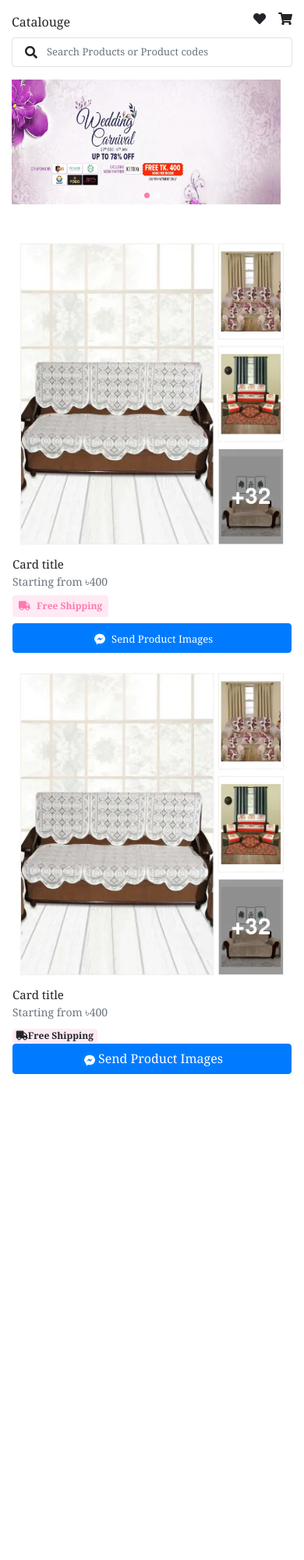
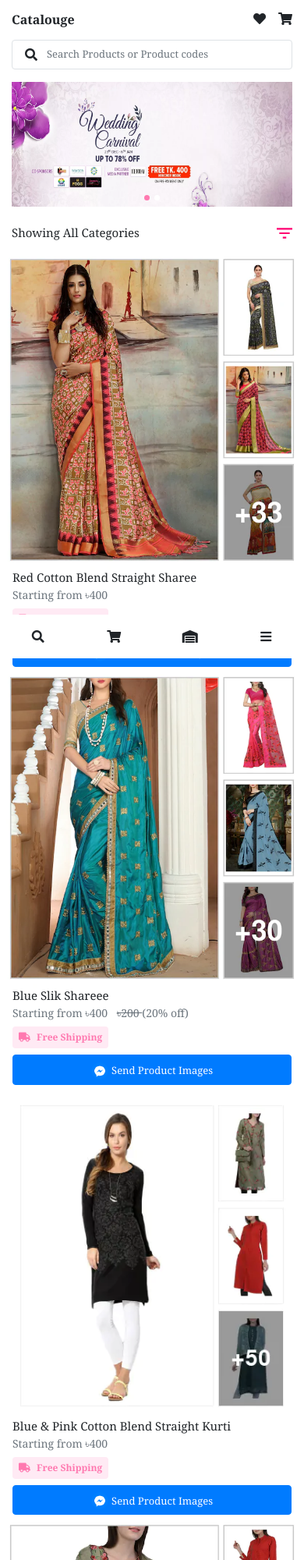
Before and after one commit to Refun/catalogue, a plain HTML site: page index.html in a window 390 px wide. Shown: the top 2000 px of the page at 78% size. Before the commit the page ends 1377 px from the top, so only its background shows below. Drawn offline with nearby package versions, Linux system fonts and the light colour scheme; a web font is replaced by a local one.

Commit message:
added functionality

```diff
--- a/css/style.css
+++ b/css/style.css
@@ -5,7 +5,9 @@
 }
 */
 @import url('https://fonts.googleapis.com/css?family=Noto+Serif:400,400i,700');
-
+html {
+  scroll-behavior: smooth;
+}
 textarea {
     -webkit-appearance: none;
 }
@@ -129,7 +131,7 @@ body {
 }
 
 .category img{
-    width: 345px;
+    width: 100%;
     height: 160px;
 }
 
--- a/index.html
+++ b/index.html
@@ -24,13 +24,54 @@
 
 
 <body>
+      <div class="fixed-bottom bg-white pt-3 d-block d-md-none bottom_menu">
+        <div class="row">
+            <div class="col-3">
+
+                <figure class="itembox text-center">
+                    <span class=""><i class="fas fa-search"></i>
+                    </span>
+
+                </figure> <!-- iconbox // -->
+
+            </div> <!-- col // -->
+            <div class="col-3">
+
+                <figure class="itembox text-center">
+                    <span class=""><i class="fas fa-shopping-cart"></i>
+                    </span>
+
+                </figure> <!-- iconbox // -->
+
+            </div> <!-- col // -->
+            <div class="col-3">
+
+                <figure class="itembox text-center">
+                    <span class=""><i class="fas fa-warehouse"></i>
+                    </span>
+
+                </figure> <!-- iconbox // -->
+
+            </div> <!-- col // -->
+            <div class="col-3">
+
+                <figure class="itembox text-center">
+                    <span class=""><i class="fas fa-bars"></i>
+                    </span>
+
+                </figure> <!-- iconbox // -->
+
+            </div> <!-- col // -->
+        </div> <!-- row.// -->
+    </div>
+
     <header class="topbar bg-white">
         <div class="container-fluid">
             <div class="row">
                 <div class="col-12 pt-3 pb-2">
                     <div class="d-flex flex-row">
                         <div class="d-flex justify-content-start">
-                            Catalouge
+                            <h6 class="font-weight-bold">Catalouge</h6>
                         </div>
                         <div class="d-flex ml-auto">
                             <i class="fas fa-heart"></i>
@@ -90,6 +131,21 @@
         </div>
     </section>
 
+    <section class="filter">
+        <div class="container">
+            <div class="row">
+                <div class="col-md-12 d-flex flex-row">
+                    <h5 class="card-title">Showing All Categories</h5>
+                    <span class="ml-auto"><svg xmlns="http://www.w3.org/2000/svg" xmlns:xlink="http://www.w3.org/1999/xlink" version="1.1" id="Capa_1" x="0px" y="0px" width="20" height="20" viewBox="0 0 459 459" style="enable-background:new 0 0 459 459;" xml:space="preserve" class="hovered-paths"><g><g>
+                        <g id="filter">
+                            <path d="M178.5,382.5h102v-51h-102V382.5z M0,76.5v51h459v-51H0z M76.5,255h306v-51h-306V255z" data-original="#000000" class="hovered-path active-path" style="fill:#FF0070" data-old_color="##FF79B"></path>
+                        </g>
+                    </g></g> </svg>
+                    </span>
+                </div>
+            </div>
+        </div>
+    </section>
 <!--
     <section class="product_display">
         <div class="container">
@@ -110,11 +166,11 @@
          <div class="container-fluid pl-0 pr-0">
                 <div class="row">
                     <div class="col-md-12">
-                      <img src="img/show2.jpeg" alt="Snow" class="img-fluid pl-0 pr-0">
+                      <img src="img/show3.jpeg" alt="Snow" class="img-fluid pl-0 pr-0">
                     </div>
 
                     <div class="col-md-12 pl-3 pr-3">
-                        <h5 class="card-title">Card title</h5>
+                        <h5 class="card-title">Red Cotton Blend Straight Sharee</h5>
                         <h6 class="card-subtitle mb-2 text-muted">Starting from ৳400</h6>
                         <span class="badge badge-pink p-2 text-pink">
                             <i class="fas fa-truck mr-2"></i>Free Shipping</span>
@@ -122,18 +178,67 @@
                         <span class="f-13">Send Product Images</span></button>
                      </div>
                 </div>
+
                  <div class="row">
                     <div class="col-md-12">
-                      <img src="img/show2.jpeg" alt="Snow" class="img-fluid pl-0 pr-0">
+                      <img src="img/show4.jpeg" alt="Snow" class="img-fluid pl-0 pr-0">
                     </div>
 
                     <div class="col-md-12 pl-3 pr-3">
-                        <h5 class="card-title">Card title</h5>
-                        <h6 class="card-subtitle mb-2 text-muted">Starting from ৳400</h6>
-                        <span class="badge badge-pink"><i class="fas fa-truck"></i>Free Shipping</span>
-                      <button type="button" class="btn btn-primary text-center mx-auto w-100"><img class="verticle-center" src="img/messenger.png" width="22" height="22"/>Send Product Images</button>
+                        <h5 class="card-title">Blue Slik Shareee</h5>
+                        <h6 class="card-subtitle mb-2 text-muted">Starting from ৳400 <del class="ml-2">৳200 </del>(20% off)</h6>
+                        <span class="badge badge-pink p-2 text-pink">
+                            <i class="fas fa-truck mr-2"></i>Free Shipping</span>
+                      <button type="button" class="btn btn-primary text-center mx-auto w-100 mt-2"><img class="wh22" src="img/messenger.png"/>
+                        <span class="f-13">Send Product Images</span></button>
                      </div>
                 </div>
+
+                 <div class="row">
+                    <div class="col-md-12">
+                      <img src="img/show5.jpeg" alt="Snow" class="img-fluid pl-0 pr-0">
+                    </div>
+
+                    <div class="col-md-12 pl-3 pr-3">
+                        <h5 class="card-title">Blue & Pink Cotton Blend Straight Kurti</h5>
+                        <h6 class="card-subtitle mb-2 text-muted">Starting from ৳400</h6>
+                        <span class="badge badge-pink p-2 text-pink">
+                            <i class="fas fa-truck mr-2"></i>Free Shipping</span>
+                      <button type="button" class="btn btn-primary text-center mx-auto w-100 mt-2"><img class="wh22" src="img/messenger.png"/>
+                        <span class="f-13">Send Product Images</span></button>
+                     </div>
+                </div>
+
+                 <div class="row">
+                    <div class="col-md-12">
+                      <img src="img/show6.jpeg" alt="Snow" class="img-fluid pl-0 pr-0">
+                    </div>
+
+                    <div class="col-md-12 pl-3 pr-3">
+                        <h5 class="card-title">Red & Grey Cotton Blend Straight Kurti</h5>
+                        <h6 class="card-subtitle mb-2 text-muted">Starting from ৳400</h6>
+                        <span class="badge badge-pink p-2 text-pink">
+                            <i class="fas fa-truck mr-2"></i>Free Shipping</span>
+                      <button type="button" class="btn btn-primary text-center mx-auto w-100 mt-2"><img class="wh22" src="img/messenger.png"/>
+                        <span class="f-13">Send Product Images</span></button>
+                     </div>
+                </div>
+
+                  <div class="row pb-2">
+                    <div class="col-md-12">
+                      <img src="img/show1.jpeg" alt="Snow" class="img-fluid pl-0 pr-0">
+                    </div>
+
+                    <div class="col-md-12 pl-3 pr-3">
+                        <h5 class="card-title">Blue & Shite Cotton Shirt</h5>
+                        <h6 class="card-subtitle mb-2 text-muted">Starting from ৳400</h6>
+                        <span class="badge badge-pink p-2 text-pink">
+                            <i class="fas fa-truck mr-2"></i>Free Shipping</span>
+                      <button type="button" class="btn btn-primary text-center mx-auto w-100 mt-2"><img class="wh22" src="img/messenger.png"/>
+                        <span class="f-13">Send Product Images</span></button>
+                     </div>
+                </div>
+
             </div>
         </div>
     </section>
```
Also changed, not shown: login.html (+1 -1 lines), img/show3.jpeg (added), img/show4.jpeg (added), img/show5.jpeg (added), img/show6.jpeg (added).
